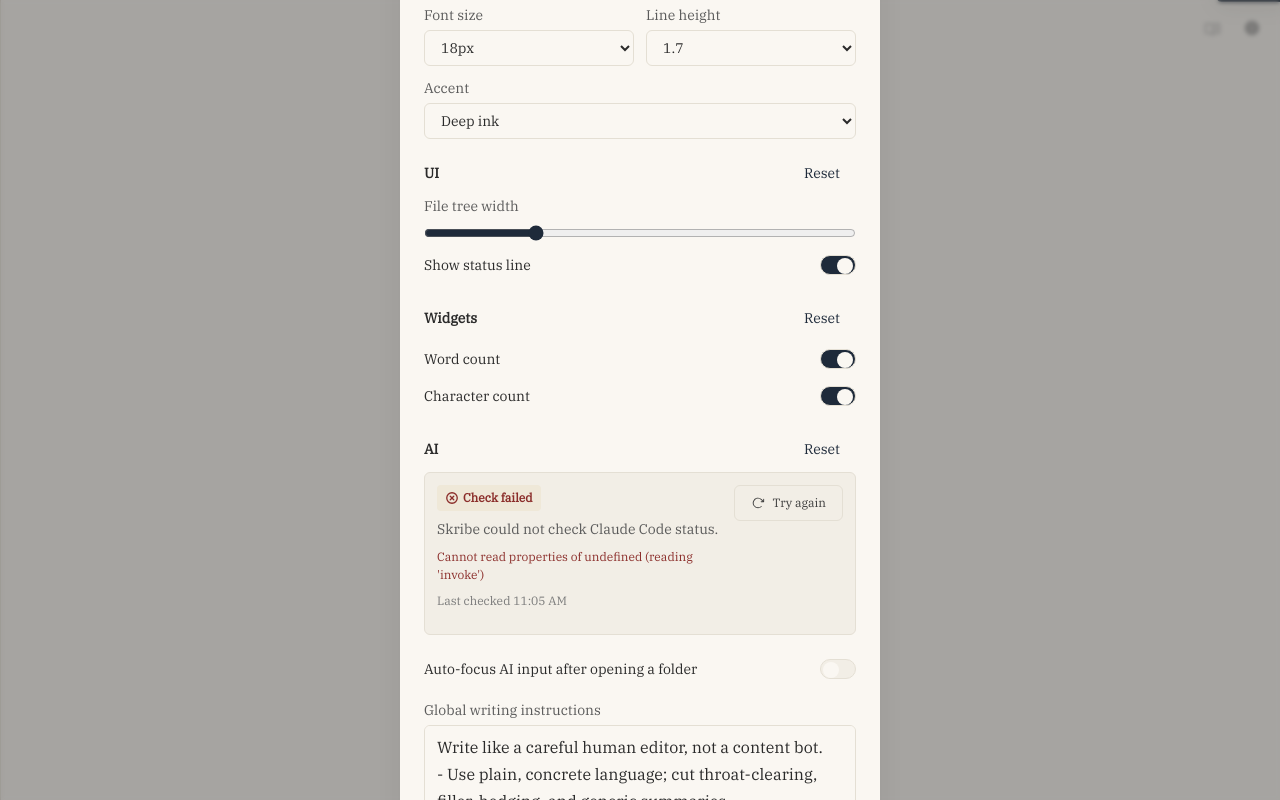
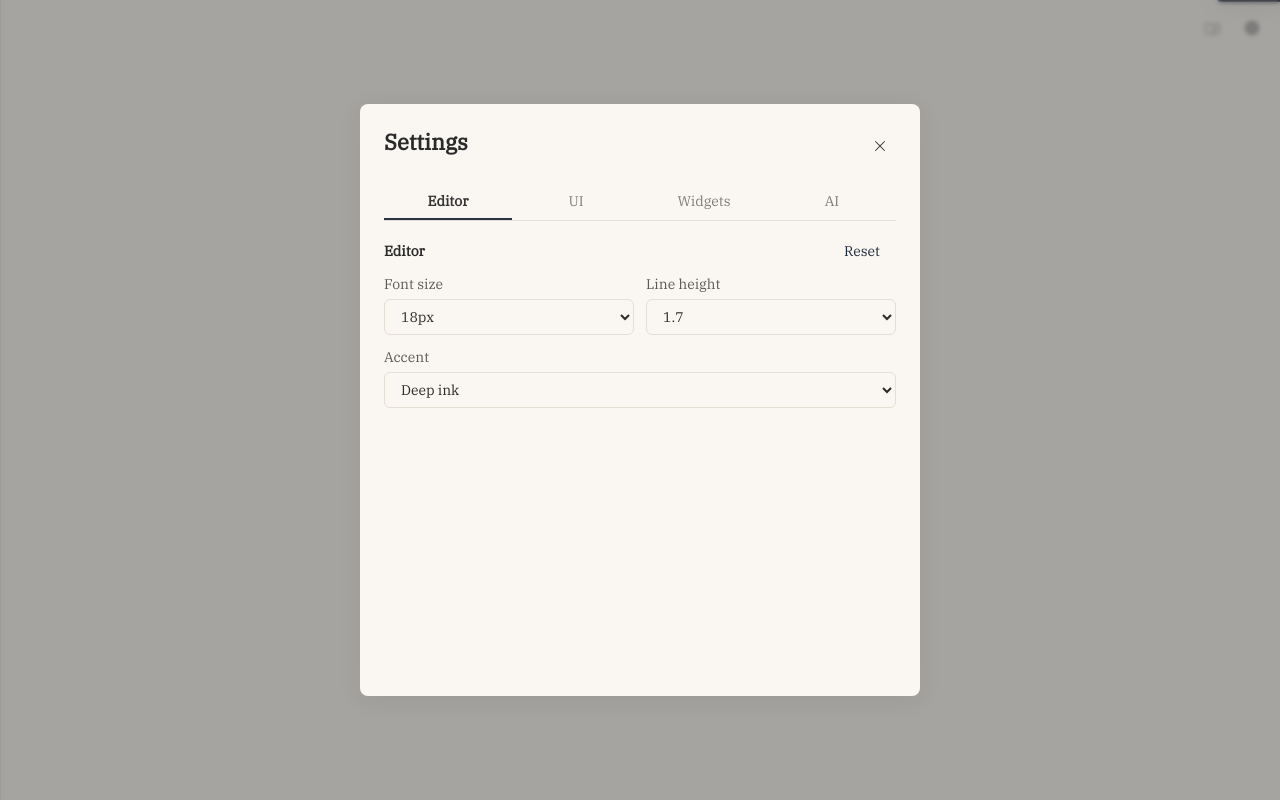
Before and after one commit to BuildGreatProducts/skribe-desktop, a React (Vite) app: page / in a window 1280 px wide. Both pictures are taken after a click on the button 1252 px from the left and 28 px from the top of the page. Built offline with nearby package versions, Linux system fonts and the light colour scheme; what tiptap-markdown would draw is missing.

Commit message:
Refine settings tabs and toggles

```diff
--- a/src/components/chrome/Settings.tsx
+++ b/src/components/chrome/Settings.tsx
@@ -7,7 +7,11 @@ import {
 } from '@phosphor-icons/react';
 import clsx from 'clsx';
 import { open as openExternal } from '@tauri-apps/plugin-shell';
-import { CLAUDE_INSTALL_URL, copyClaudeLoginCommand } from '../../lib/claudeSetup';
+import { useState, type KeyboardEvent } from 'react';
+import {
+  CLAUDE_INSTALL_URL,
+  copyClaudeLoginCommand,
+} from '../../lib/claudeSetup';
 import { DEFAULT_GLOBAL_WRITING_INSTRUCTIONS } from '../../lib/writingInstructions';
 import { usePreflightStore } from '../../stores/preflightStore';
 import { useSettingsStore } from '../../stores/settingsStore';
@@ -18,16 +22,99 @@ type SettingsProps = {
   onClose: () => void;
 };
 
+type SettingsTab = 'editor' | 'ui' | 'widgets' | 'ai';
+
+const SETTINGS_TABS: Array<{ id: SettingsTab; label: string }> = [
+  { id: 'editor', label: 'Editor' },
+  { id: 'ui', label: 'UI' },
+  { id: 'widgets', label: 'Widgets' },
+  { id: 'ai', label: 'AI' },
+];
+
 export function Settings({ open, onClose }: SettingsProps) {
+  const [activeTab, setActiveTab] = useState<SettingsTab>('editor');
   const settings = useSettingsStore((state) => state.settings);
   const update = useSettingsStore((state) => state.update);
   const availability = usePreflightStore((state) => state.availability);
   const runPreflight = usePreflightStore((state) => state.run);
 
+  const moveTabFocus = (nextTab: SettingsTab) => {
+    setActiveTab(nextTab);
+    document.getElementById(settingsTabButtonId(nextTab))?.focus();
+  };
+
+  const handleTabKeyDown = (event: KeyboardEvent<HTMLDivElement>) => {
+    const activeIndex = SETTINGS_TABS.findIndex((tab) => tab.id === activeTab);
+    const lastIndex = SETTINGS_TABS.length - 1;
+
+    if (event.key === 'Home') {
+      event.preventDefault();
+      moveTabFocus(SETTINGS_TABS[0].id);
+      return;
+    }
+
+    if (event.key === 'End') {
+      event.preventDefault();
+      moveTabFocus(SETTINGS_TABS[lastIndex].id);
+      return;
+    }
+
+    if (event.key !== 'ArrowLeft' && event.key !== 'ArrowRight') return;
+
+    event.preventDefault();
+    const offset = event.key === 'ArrowRight' ? 1 : -1;
+    const nextIndex =
+      (activeIndex + offset + SETTINGS_TABS.length) % SETTINGS_TABS.length;
+    moveTabFocus(SETTINGS_TABS[nextIndex].id);
+  };
+
   return (
-    <Modal open={open} title="Settings" onClose={onClose}>
-      <div className="space-y-6">
-        <section>
+    <Modal
+      open={open}
+      title="Settings"
+      onClose={onClose}
+      className="max-w-[560px]"
+    >
+      <div className="space-y-5">
+        <div
+          role="tablist"
+          aria-label="Settings sections"
+          className="grid grid-cols-4 border-b border-hairline"
+          onKeyDown={handleTabKeyDown}
+        >
+          {SETTINGS_TABS.map((tab) => {
+            const selected = tab.id === activeTab;
+            return (
+              <button
+                key={tab.id}
+                id={settingsTabButtonId(tab.id)}
+                type="button"
+                role="tab"
+                aria-selected={selected}
+                aria-controls={settingsTabPanelId(tab.id)}
+                tabIndex={selected ? 0 : -1}
+                className={clsx(
+                  'h-9 min-w-0 border-b-2 px-2 text-sm transition focus:outline-none focus-visible:outline focus-visible:outline-2 focus-visible:outline-offset-2 focus-visible:outline-accent',
+                  selected
+                    ? 'border-accent font-semibold text-ink opacity-95'
+                    : 'border-transparent font-medium text-chrome-text opacity-65 hover:text-ink hover:opacity-90',
+                )}
+                onClick={() => setActiveTab(tab.id)}
+              >
+                <span className="block truncate">{tab.label}</span>
+              </button>
+            );
+          })}
+        </div>
+
+        <div className="grid">
+          <section
+            id={settingsTabPanelId('editor')}
+            role="tabpanel"
+            aria-labelledby={settingsTabButtonId('editor')}
+            aria-hidden={activeTab !== 'editor'}
+            className={settingsPanelClass(activeTab === 'editor')}
+          >
             <div className="mb-3 flex items-center justify-between">
               <h3 className="text-sm font-semibold text-ink">Editor</h3>
               <Button
@@ -35,7 +122,11 @@ export function Settings({ open, onClose }: SettingsProps) {
                 onClick={() =>
                   void update((current) => ({
                     ...current,
-                  editor: { fontSize: 18, accentColor: 'deep-ink', lineHeight: 1.7 },
+                    editor: {
+                      fontSize: 18,
+                      accentColor: 'deep-ink',
+                      lineHeight: 1.7,
+                    },
                   }))
                 }
               >
@@ -53,7 +144,11 @@ export function Settings({ open, onClose }: SettingsProps) {
                       ...current,
                       editor: {
                         ...current.editor,
-                      fontSize: Number(event.target.value) as 14 | 16 | 18 | 20,
+                        fontSize: Number(event.target.value) as
+                          | 14
+                          | 16
+                          | 18
+                          | 20,
                       },
                     }))
                   }
@@ -75,7 +170,10 @@ export function Settings({ open, onClose }: SettingsProps) {
                       ...current,
                       editor: {
                         ...current.editor,
-                      lineHeight: Number(event.target.value) as 1.5 | 1.7 | 1.9,
+                        lineHeight: Number(event.target.value) as
+                          | 1.5
+                          | 1.7
+                          | 1.9,
                       },
                     }))
                   }
@@ -97,7 +195,9 @@ export function Settings({ open, onClose }: SettingsProps) {
                       ...current,
                       editor: {
                         ...current.editor,
-                      accentColor: event.target.value as 'deep-ink' | 'deep-green',
+                        accentColor: event.target.value as
+                          | 'deep-ink'
+                          | 'deep-green',
                       },
                     }))
                   }
@@ -109,7 +209,13 @@ export function Settings({ open, onClose }: SettingsProps) {
             </div>
           </section>
 
-        <section>
+          <section
+            id={settingsTabPanelId('ui')}
+            role="tabpanel"
+            aria-labelledby={settingsTabButtonId('ui')}
+            aria-hidden={activeTab !== 'ui'}
+            className={settingsPanelClass(activeTab === 'ui')}
+          >
             <div className="mb-3 flex items-center justify-between">
               <h3 className="text-sm font-semibold text-ink">UI</h3>
               <Button
@@ -135,7 +241,10 @@ export function Settings({ open, onClose }: SettingsProps) {
                 onChange={(event) =>
                   void update((current) => ({
                     ...current,
-                  ui: { ...current.ui, fileTreeWidth: Number(event.target.value) },
+                    ui: {
+                      ...current.ui,
+                      fileTreeWidth: Number(event.target.value),
+                    },
                   }))
                 }
               />
@@ -152,7 +261,13 @@ export function Settings({ open, onClose }: SettingsProps) {
             />
           </section>
 
-        <section>
+          <section
+            id={settingsTabPanelId('widgets')}
+            role="tabpanel"
+            aria-labelledby={settingsTabButtonId('widgets')}
+            aria-hidden={activeTab !== 'widgets'}
+            className={settingsPanelClass(activeTab === 'widgets')}
+          >
             <div className="mb-3 flex items-center justify-between">
               <h3 className="text-sm font-semibold text-ink">Widgets</h3>
               <Button
@@ -189,7 +304,13 @@ export function Settings({ open, onClose }: SettingsProps) {
             />
           </section>
 
-        <section>
+          <section
+            id={settingsTabPanelId('ai')}
+            role="tabpanel"
+            aria-labelledby={settingsTabButtonId('ai')}
+            aria-hidden={activeTab !== 'ai'}
+            className={settingsPanelClass(activeTab === 'ai')}
+          >
             <div className="mb-3 flex items-center justify-between">
               <h3 className="text-sm font-semibold text-ink">AI</h3>
               <Button
@@ -214,7 +335,9 @@ export function Settings({ open, onClose }: SettingsProps) {
               error={availability.error}
               lastCheckedAt={availability.lastCheckedAt}
               onInstallGuide={() => void openExternal(CLAUDE_INSTALL_URL)}
-            onCopyLogin={() => void copyClaudeLoginCommand().catch(() => undefined)}
+              onCopyLogin={() =>
+                void copyClaudeLoginCommand().catch(() => undefined)
+              }
               onRecheck={() => void runPreflight({ force: true })}
             />
             <Toggle
@@ -244,12 +367,30 @@ export function Settings({ open, onClose }: SettingsProps) {
             </label>
           </section>
         </div>
+      </div>
     </Modal>
   );
 }
 
+function settingsTabButtonId(tab: SettingsTab) {
+  return `settings-tab-${tab}`;
+}
+
+function settingsTabPanelId(tab: SettingsTab) {
+  return `settings-panel-${tab}`;
+}
+
+function settingsPanelClass(active: boolean) {
+  return clsx(
+    'col-start-1 row-start-1 min-h-[260px] outline-none',
+    !active && 'pointer-events-none invisible',
+  );
+}
+
 type ClaudeCodeStatusProps = {
-  status: ReturnType<typeof usePreflightStore.getState>['availability']['status'];
+  status: ReturnType<
+    typeof usePreflightStore.getState
+  >['availability']['status'];
   version: string | null;
   error: string | null;
   lastCheckedAt: number | null;
@@ -284,7 +425,9 @@ function ClaudeCodeStatus({
               <Icon size={14} weight="bold" />
               {copy.label}
             </span>
-            {version ? <span className="text-xs text-ink-soft">{version}</span> : null}
+            {version ? (
+              <span className="text-xs text-ink-soft">{version}</span>
+            ) : null}
           </div>
           <p className="mt-2 text-sm text-ink-soft">{copy.description}</p>
           {status === 'check_failed' && error ? (
@@ -348,7 +491,8 @@ function claudeStatusCopy(status: ClaudeCodeStatusProps['status']) {
     case 'ready':
       return {
         label: 'Ready',
-        description: 'Claude Code is available. Login will be checked when a request runs.',
+        description:
+          'Claude Code is available. Login will be checked when a request runs.',
         badgeClassName: 'bg-selection text-ink',
         icon: CheckCircle,
       };
--- a/src/components/ui/Toggle.tsx
+++ b/src/components/ui/Toggle.tsx
@@ -18,14 +18,14 @@ export function Toggle({ checked, onChange, label }: ToggleProps) {
       <span>{label}</span>
       <span
         className={clsx(
-          'relative h-5 w-9 rounded-[999px] border border-hairline transition',
+          'relative h-6 w-11 rounded-[999px] border border-hairline transition',
           checked ? 'bg-accent' : 'bg-chrome-bg',
         )}
       >
         <span
           className={clsx(
-            'absolute top-0.5 h-4 w-4 rounded-[999px] bg-paper transition',
-            checked ? 'left-4' : 'left-0.5',
+            'absolute left-1 top-1/2 h-4 w-4 -translate-y-1/2 rounded-[999px] bg-paper transition-transform',
+            checked ? 'translate-x-5' : 'translate-x-0',
           )}
         />
       </span>
```
Lines whose indentation alone changed are shown as unchanged.
